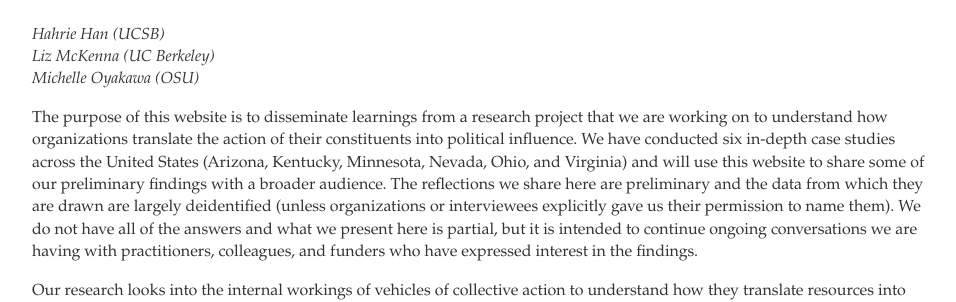
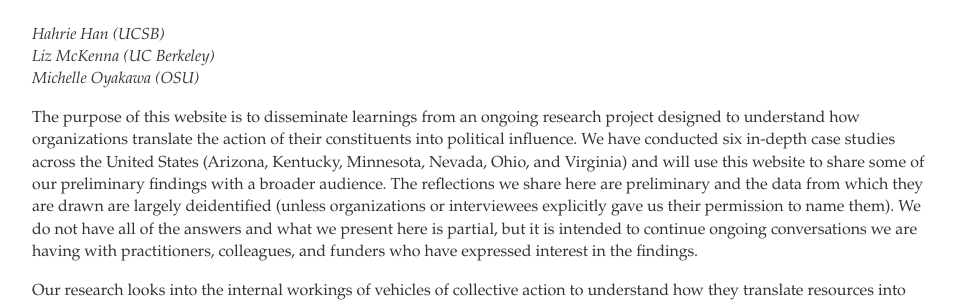
Before and after one commit to org-people-power/org-people-power.github.io, a Jekyll site: the page built from index.html, in a window 1280 px wide. Shown: the part 198-500 px from the top of the page, without its empty margins (160-1116 px from the left). Built offline with Jekyll 4.4.1, drawn with Linux system fonts in a browser that asks for light colours.

Commit message:
Update index.html

```diff
--- a/index.html
+++ b/index.html
@@ -9,7 +9,7 @@
 	<i> Liz McKenna (UC Berkeley) </i><br>
 	<i> Michelle Oyakawa (OSU) </i>
 	</p>
-	<p>The purpose of this website is to disseminate learnings from a research project that we are working on to understand how organizations translate the action of their constituents into political influence. We have conducted six in-depth case studies across the United States (Arizona, Kentucky, Minnesota, Nevada, Ohio, and Virginia) and will use this website to share some of our preliminary findings with a broader audience. The reflections we share here  are preliminary and the data from which they are drawn are largely deidentified (unless organizations or interviewees explicitly gave us their permission to name them). We do not have all of the answers and what we present here is partial, but it is intended to continue ongoing conversations we are having with practitioners, colleagues, and funders who have expressed interest in the findings.</p>
+	<p>The purpose of this website is to disseminate learnings from an ongoing research project designed to understand how organizations translate the action of their constituents into political influence. We have conducted six in-depth case studies across the United States (Arizona, Kentucky, Minnesota, Nevada, Ohio, and Virginia) and will use this website to share some of our preliminary findings with a broader audience. The reflections we share here  are preliminary and the data from which they are drawn are largely deidentified (unless organizations or interviewees explicitly gave us their permission to name them). We do not have all of the answers and what we present here is partial, but it is intended to continue ongoing conversations we are having with practitioners, colleagues, and funders who have expressed interest in the findings.</p>
 
 	<p> Our research looks into the internal workings of vehicles of collective action to understand how they translate resources into power. Whether these vehicles take the form of formal bureaucratic organizations or more dispersed movement networks, all of them successfully operated as intermediary institutions between the mass public and governmental institutions.  They simultaneously reach inward to develop the capacities ordinary people need to act as agents of change in society, and outward to pressure decision makers to heed the concerns of these constituents. Despite the centrality of these types of associations and leaders to collective action, surprisingly little research unpacks the core logic that makes it possible for them to translate action into political influence. Our book, tentatively titled <i> The Organizational Foundations of People Power</i>, steps into that gap. We will use this site to make available some of our reflections since the rhythms of academic publishing are slower than those of the world out there.</p>
 </div><!-- /.blurb -->
```
